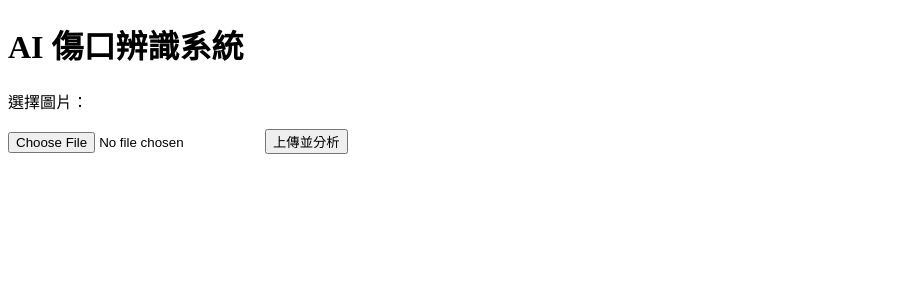
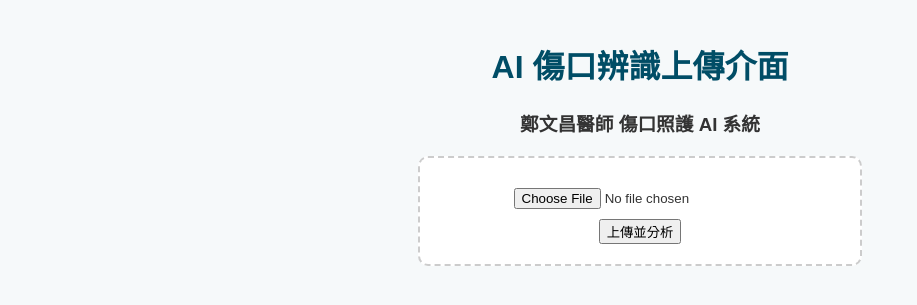
Before and after one commit to DrWound/wound_app, a Flask app: page / in a window 1280 px wide. Shown: the top 305 px of the page, without its empty margins (0-917 px from the left). Run offline with Flask 2, Linux system fonts and the light colour scheme.

Commit message:
feat: update app.py, index.html, render.yaml, requirements.txt for stable Render deploy

```diff
--- a/app.py
+++ b/app.py
@@ -4,7 +4,6 @@ import uuid
 from flask import Flask, render_template, request
 from ultralytics import YOLO
 from PIL import Image
-from wound_detector import WoundDetector  # ✅ 必加這行
 
 # 初始化 Flask
 app = Flask(__name__)
@@ -57,6 +56,6 @@ def index():
 
     return render_template("index.html", result=result, filename=filename)
 
-# ✅ 重要！Render 要綁 PORT 變數
+# ✅ Render 部署要綁 PORT 變數
 if __name__ == "__main__":
     app.run(host="0.0.0.0", port=int(os.environ.get("PORT", 10000)))
--- a/requirements.txt
+++ b/requirements.txt
@@ -2,3 +2,5 @@ flask==2.2.5
 ultralytics==8.1.22
 numpy
 Pillow
+python-dotenv
+gunicorn
--- a/templates/index.html
+++ b/templates/index.html
@@ -2,30 +2,70 @@
 <html lang="zh-Hant">
 <head>
     <meta charset="UTF-8" />
-    <title>AI 傷口辨識系統</title>
+    <meta name="viewport" content="width=device-width, initial-scale=1" />
+    <title>AI 傷口辨識系統 - 鄭文昌醫師</title>
+    <style>
+        body {
+            font-family: Arial, sans-serif;
+            background-color: #f6f9fa;
+            color: #333;
+            margin: 0;
+            padding: 20px;
+            text-align: center;
+        }
+        h1 {
+            color: #004d66;
+        }
+        .upload-form {
+            margin: 20px auto;
+            padding: 20px;
+            border: 2px dashed #ccc;
+            border-radius: 10px;
+            background-color: #fff;
+            max-width: 400px;
+        }
+        .upload-form input[type="file"] {
+            margin: 10px 0;
+        }
+        .result {
+            margin-top: 30px;
+            padding: 20px;
+            background-color: #eaf6f9;
+            border-radius: 10px;
+            display: inline-block;
+            text-align: left;
+        }
+        img {
+            max-width: 300px;
+            border-radius: 10px;
+            margin-bottom: 15px;
+        }
+    </style>
 </head>
 <body>
-    <h1>AI 傷口辨識系統</h1>
+    <h1>AI 傷口辨識上傳介面</h1>
+    <h3>鄭文昌醫師 傷口照護 AI 系統</h3>
 
-    <form method="POST" enctype="multipart/form-data">
-        <p>選擇圖片：</p>
-        <input type="file" name="image" required />
+    <form class="upload-form" method="post" enctype="multipart/form-data">
+        <input type="file" name="image" accept="image/*" required /><br/>
         <button type="submit">上傳並分析</button>
     </form>
 
     {% if result %}
+    <div class="result">
         <h2>預測結果：</h2>
+        {% if filename %}
+            <img src="{{ url_for('static', filename='uploads/' + filename) }}" alt="上傳圖片" />
+        {% endif %}
         <ul>
-        {% for label in result.labels %}
-            <li>
-                <strong>{{ label.class }}</strong>（信心值：{{ label.confidence }})<br>
-                {{ label.advice }}
-            </li>
-        {% endfor %}
+            {% for label in result.labels %}
+                <li>
+                    <strong>{{ label.class }}</strong> (信心值: {{ label.confidence }})<br/>
+                    {{ label.advice }}
+                </li>
+            {% endfor %}
         </ul>
-
-        <h2>上傳圖片：</h2>
-        <img src="{{ url_for('static', filename='uploads/' + filename) }}" style="max-width: 300px;">
+    </div>
     {% endif %}
 </body>
 </html>
```
